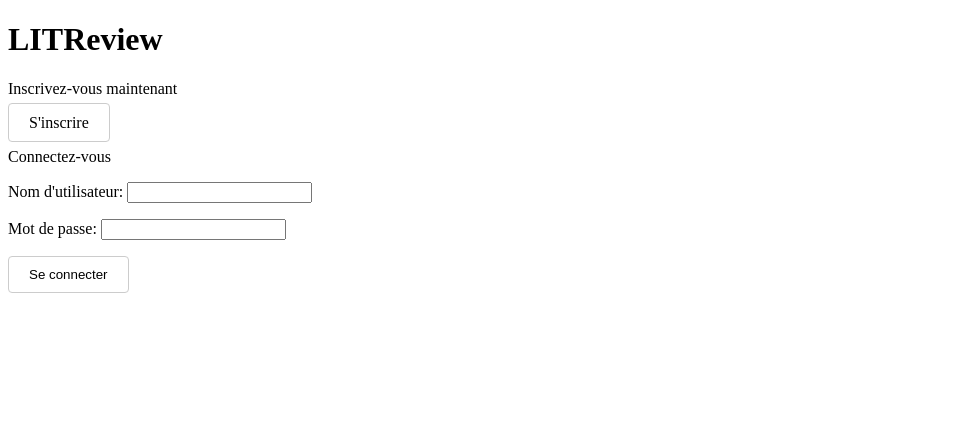
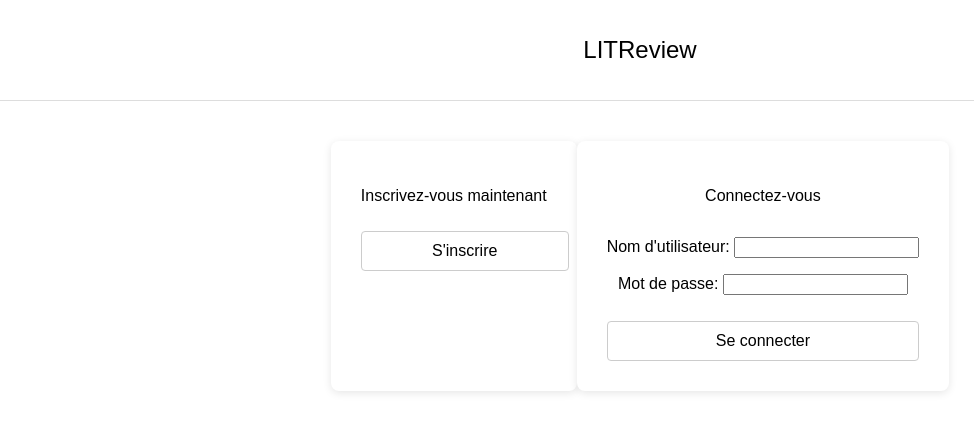
Before and after one commit to DomiCarr/OCR_P09_LITRevu, a Django app: page / in a window 1280 px wide. Shown: the top 432 px of the page, without its empty margins (0-974 px from the left). Run offline with Django 5.2, Linux system fonts and the light colour scheme; parts of the project's set-up code (start-up, migrations or seed data) failed here and were passed over.

Commit message:
:construction: work in progress : Login & Signup pages

```diff
--- a/reviews/static/reviews/styles.css
+++ b/reviews/static/reviews/styles.css
@@ -1,32 +1,107 @@
-/* Box signup */
+/* Base page styling */
+body {
+    font-family: Arial, sans-serif;
+    margin: 0;
+    background-color: white;
+    font-size: 16px;
+    /* cohérence globale */
+}
+
+/* Titles */
+h1,
+h2 {
+    font-size: 24px;
+    font-weight: normal;
+}
+
+/* Paragraphs */
+p {
+    text-align: center;
+    font-weight: normal;
+    font-size: 16px;
+    /* cohérent login + signup */
+}
+
+/* Buttons */
+.btn {
+    width: 100%;
+    padding: 10px;
+    margin-top: 10px;
+    background: #fff;
+    color: #000;
+    border: 1px solid #ccc;
+    border-radius: 4px;
+    text-align: center;
+    text-decoration: none;
+    display: inline-block;
+    font-size: 16px;
+    /* cohérent login + signup */
+}
+
+/* Layout wrappers */
+header {
+    text-align: center;
+    padding: 20px 0;
+    border-bottom: 1px solid #ddd;
+}
+
+main {
+    display: flex;
+    justify-content: center;
+    margin-top: 40px;
+}
+
+/* --------------------------
+   Login
+--------------------------- */
+.login_window {
+    display: flex;
+    flex-direction: row;
+}
+
+.login_signup,
+.card {
+    background: #fff;
+    padding: 30px;
+    border-radius: 8px;
+    box-shadow: 0 2px 8px rgba(0, 0, 0, 0.1);
+}
+
+.connection {
+    display: flex;
+    flex-direction: column;
+}
+
+.card h2 {
+    margin-top: 0;
+}
+
+/* --------------------------
+   Signup
+--------------------------- */
 .signup_box {
     background: #fff;
-    padding: 50px;
+    padding: 30px;
     border-radius: 8px;
     box-shadow: 0 2px 8px rgba(0, 0, 0, 0.1);
     display: flex;
     flex-direction: column;
-    width: 400px;
+    align-items: center;
 }
 
-/* actions row */
+.signup_box p {
+    margin-bottom: 20px;
+}
+
+.signup_box form {
+    display: flex;
+    flex-direction: column;
+    width: 300px;
+}
+
 .signup_actions {
     display: flex;
     flex-direction: row;
-    justify-content: space-between;
+    gap: 10px;
     margin-top: 20px;
 }
-
-/* buttons uniformes */
-.btn {
-    padding: 10px 20px;
-    background: #fff;
-    color: #000;
-    border: 1px solid #ccc;
-    border-radius: 4px;
-    text-decoration: none;
-}
-
-button.btn {
-    cursor: pointer;
-}
--- a/reviews/templates/reviews/base.html
+++ b/reviews/templates/reviews/base.html
@@ -5,7 +5,7 @@
 
 <head>
     <meta charset="UTF-8">
-    <title>LITReview</title>
+    <title>{% block title %}LITReview{% endblock %}</title>
     <link rel="stylesheet" href="{% static 'reviews/styles.css' %}">
 </head>
 
--- a/reviews/templates/reviews/login.html
+++ b/reviews/templates/reviews/login.html
@@ -1,4 +1,5 @@
 {% extends "reviews/base.html" %}
+{% block title %}LITReview - Login{% endblock %}
 
 {% block content %}
 <div class="login_window">
```
Also changed, not shown: reviews/templates/reviews/signup.html (+7 -1 lines), README.md (deleted).
